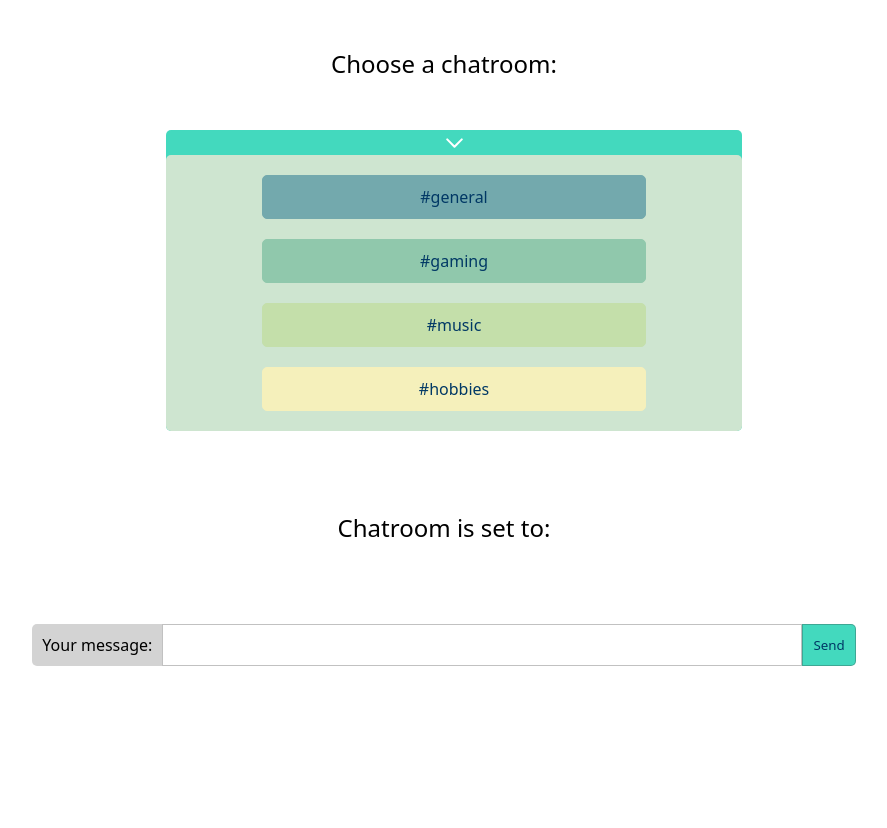
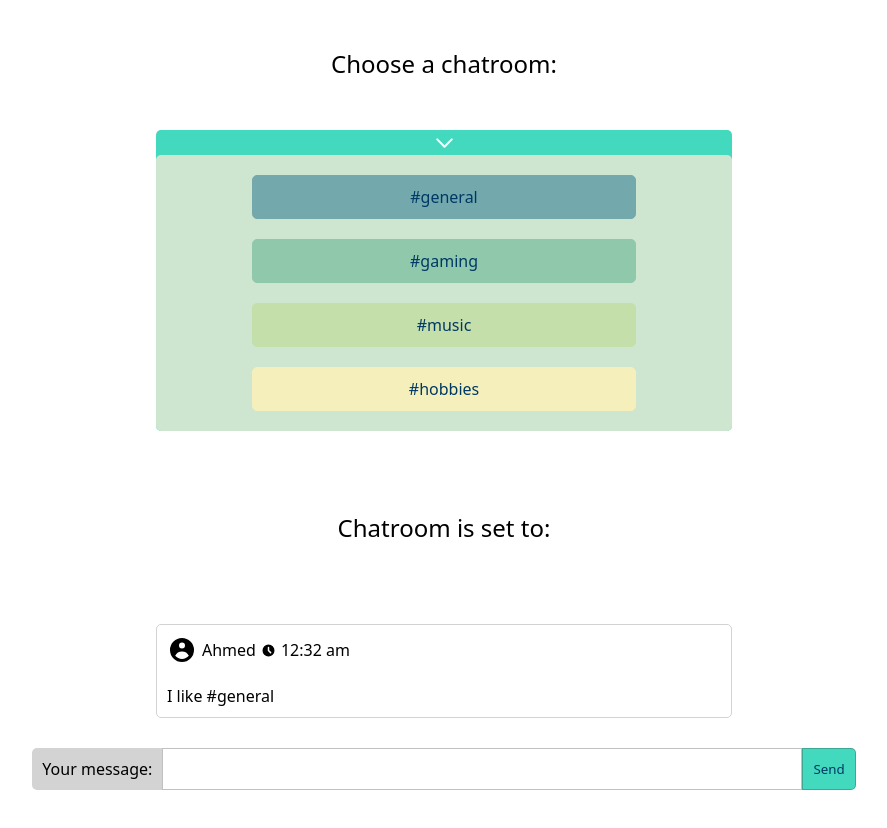
Before and after one commit to bosari-a/LiveChat-webapp, a website built with webpack: page dist/chatroom.html in a window 1280 px wide. Shown: the part 46-874 px from the top of the page, without its empty margins (196-1083 px from the left). Before the commit the page ends 812 px from the top, so only its background shows below. Built offline with nearby package versions, Linux system fonts and the light colour scheme; some packages are replaced by stand-ins of ours.

Commit message:
added example user message and styling

```diff
--- a/css/chatroom.css
+++ b/css/chatroom.css
@@ -23,7 +23,6 @@ h2 {
   align-items: center;
 }
 .chatrooms {
-  margin-left: 20px;
   width: 45vw;
   background: #43d9be;
   border-radius: 5px;
@@ -133,3 +132,25 @@ input:focus {
   border-radius: 5px;
   text-align: center;
 }
+.message-container {
+  width: 45vw;
+  border: 1px solid lightgray;
+  background: white;
+  padding: 10px;
+  border-radius: 5px;
+  display: flex;
+  flex-direction: column;
+  gap: 20px;
+}
+.user-message {
+  display: flex;
+  align-items: center;
+  gap: 5px;
+}
+.clock {
+  width: 15px;
+}
+
+.user-img{
+    width: 30px;
+}
```
Also changed, not shown: dist/chatroom.html.
